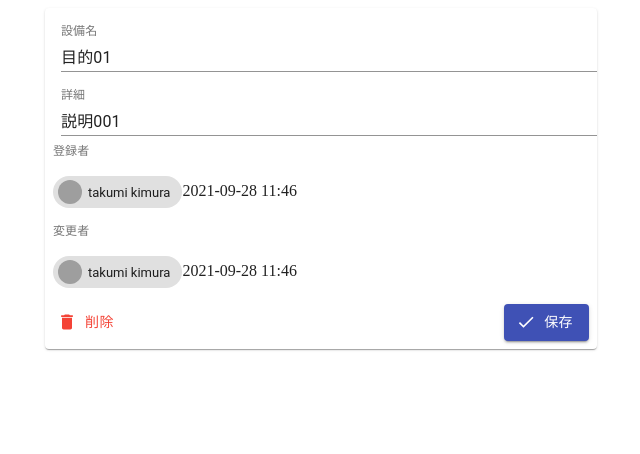
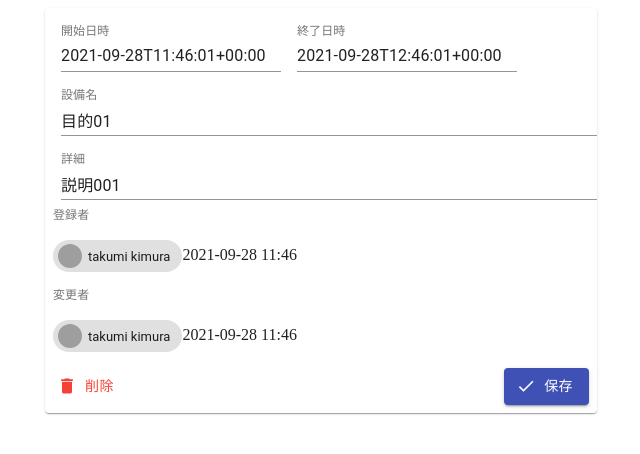
Before and after one commit to Takumikimura1899/web-app-workshop, a React app: page / in a window 1280 px wide. Shown: the top 454 px of the page, without its empty margins (319-959 px from the left). Built offline with nearby package versions, Linux system fonts and the light colour scheme; grey boxes are pictures that could not be loaded.

Commit message:
[add] picker

```diff
--- a/package.json
+++ b/package.json
@@ -5,8 +5,10 @@
   "license": "UNLICENSED",
   "private": true,
   "dependencies": {
+    "@date-io/dayjs": "1.x",
     "@material-ui/core": "^4.12.3",
     "@material-ui/icons": "^4.11.2",
+    "@material-ui/pickers": "^3.3.10",
     "@material-ui/styles": "^4.11.4",
     "dayjs": "^1.10.7",
     "eslint-config-prettier": "^8.3.0",
--- a/src/components/Reservation.tsx
+++ b/src/components/Reservation.tsx
@@ -1,5 +1,5 @@
-import dayjs from 'dayjs';
-import React from 'react';
+import dayjs, { Dayjs } from 'dayjs';
+import React, { useCallback, useState } from 'react';
 import { IReservation } from '../models/IReservation';
 import { makeStyles } from '@material-ui/core/styles';
 import { Controller, useForm } from 'react-hook-form';
@@ -14,6 +14,7 @@ import {
   Button,
 } from '@material-ui/core';
 import { Delete, Done } from '@material-ui/icons';
+import { DateTimePicker } from '@material-ui/pickers';
 
 const initReservation: IReservation = {
   id: '001',
@@ -71,6 +72,32 @@ export const Reservation: React.FC = () => {
   return (
     <Container maxWidth="sm" className={style.root}>
       <Paper className={style.paper}>
+        <Controller
+          control={control}
+          name="startDate"
+          render={({ field }) => (
+            <DateTimePicker
+              {...field}
+              label="開始日時"
+              format="YYYY/MM/DD HH:mm"
+              ampm={false}
+              minutesStep={15}
+            />
+          )}
+        />
+        <Controller
+          control={control}
+          name="endDate"
+          render={({ field }) => (
+            <DateTimePicker
+              {...field}
+              label="終了日時"
+              format="YYYY/MM/DD HH:mm"
+              ampm={false}
+              minutesStep={15}
+            />
+          )}
+        />
         <Controller
           name="subject"
           control={control}
--- a/src/index.tsx
+++ b/src/index.tsx
@@ -1,5 +1,24 @@
 import React from 'react';
 import ReactDom from 'react-dom';
 import { Reservation } from './components/Reservation';
+import { MuiPickersUtilsProvider } from '@material-ui/pickers';
+import Utils from '@date-io/dayjs';
+import 'dayjs/locale/ja';
+import { FaceTwoTone } from '@material-ui/icons';
+import { Dayjs } from 'dayjs';
 
-ReactDom.render(<Reservation />, document.getElementById('container'));
+class ExtendedUtils extends Utils {
+  getCalendarHeaderText(date: Dayjs) {
+    return date.format('YYYY年 MMM');
+  }
+  getDatePickerHeaderText(date: Dayjs) {
+    return date.format('M/D');
+  }
+}
+
+ReactDom.render(
+  <MuiPickersUtilsProvider utils={ExtendedUtils} locale="ja">
+    <Reservation />
+  </MuiPickersUtilsProvider>,
+  document.getElementById('container'),
+);
```
Also changed, not shown: 1 other file (tests, documents, lock files or other folders).
